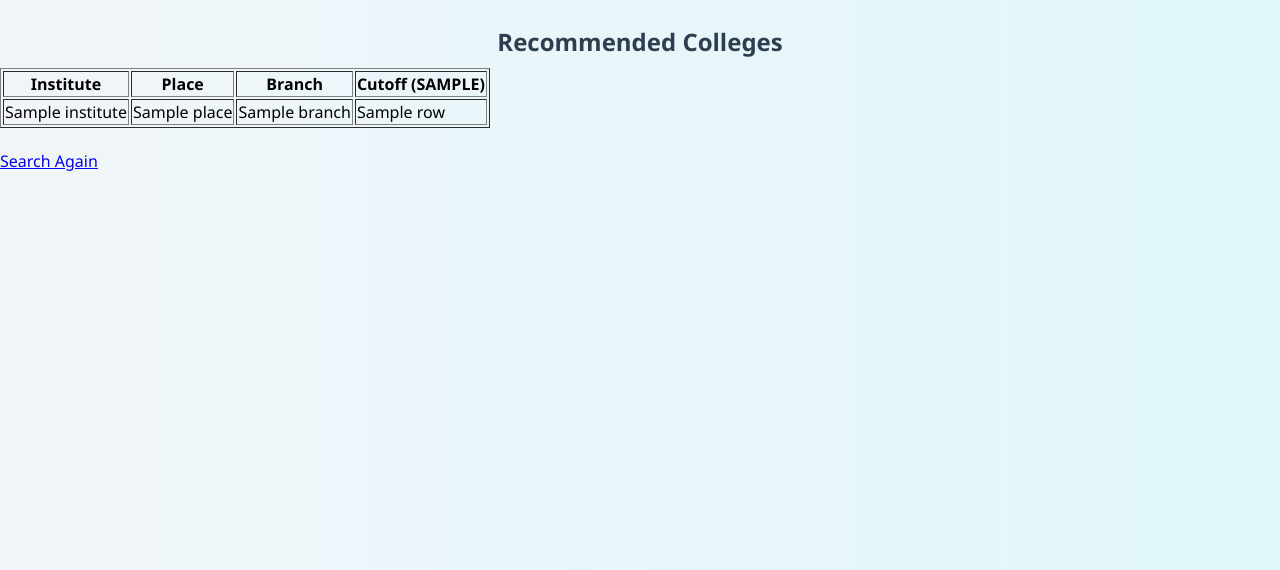
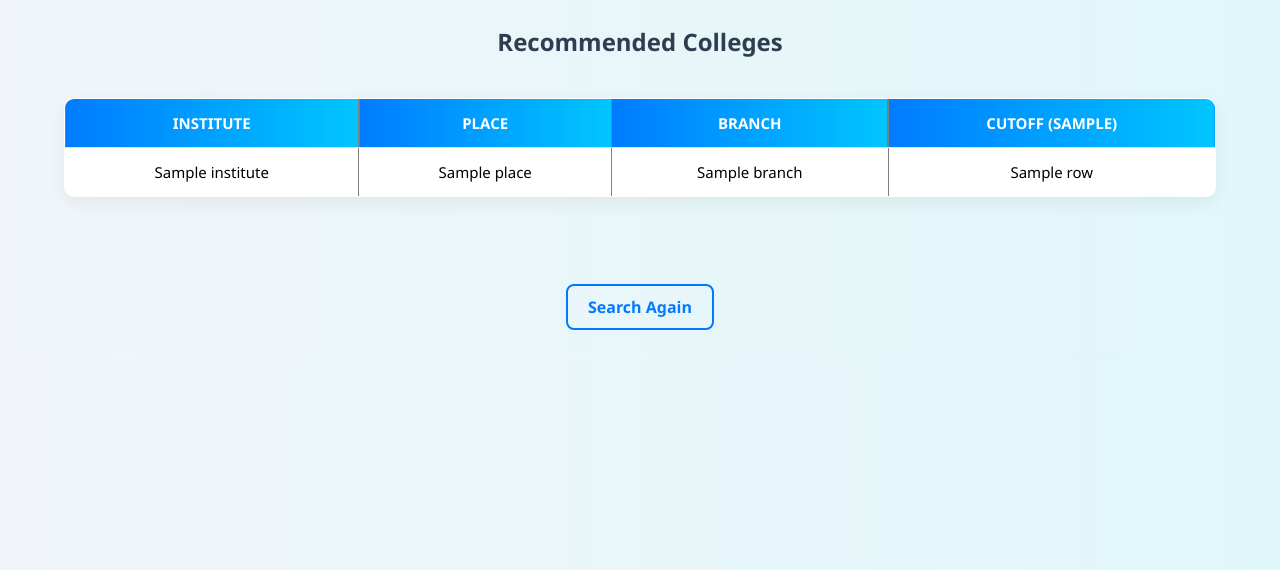
Before and after one commit to tharun-nmst14/college-predictor, a Flask app: template templates/result.html in a window 1280 px wide. Shown: the top 570 px of the page. Run offline with Flask 3, Linux system fonts and the light colour scheme; the template is opened without the code that fills it: most values are stand-ins (such as "Sample title", 1, 10 or a date in 2020).

Commit message:
Update style.css

```diff
--- a/static/style.css
+++ b/static/style.css
@@ -115,3 +115,78 @@ input[type="checkbox"] {
     color: #444;
     font-size: 14px;
 }
+
+/* Result Page Table */
+table {
+    border-collapse: collapse;
+    width: 90%;
+    margin: 40px auto;
+    background-color: #ffffff;
+    border-radius: 10px;
+    overflow: hidden;
+    box-shadow: 0 6px 18px rgba(0, 0, 0, 0.06);
+    font-size: 15px;
+}
+
+th, td {
+    padding: 14px 16px;
+    text-align: center;
+    border-bottom: 1px solid #e0e0e0;
+}
+
+th {
+    background: linear-gradient(to right, #007bff, #00c6ff);
+    color: white;
+    text-transform: uppercase;
+    font-weight: bold;
+}
+
+tr:hover {
+    background-color: #f9f9f9;
+}
+
+/* Error Message */
+p {
+    color: red;
+    text-align: center;
+    font-weight: bold;
+    background-color: #ffe5e5;
+    padding: 10px;
+    margin: 20px auto;
+    width: fit-content;
+    border-radius: 8px;
+}
+
+/* "Search Again" Link */
+a {
+    display: block;
+    text-align: center;
+    font-weight: 600;
+    font-size: 16px;
+    text-decoration: none;
+    color: #007bff;
+    margin: 25px auto;
+    width: fit-content;
+    border: 2px solid #007bff;
+    padding: 10px 20px;
+    border-radius: 8px;
+    transition: all 0.3s ease;
+}
+
+a:hover {
+    background-color: #007bff;
+    color: white;
+}
+
+/* Footer (shared across pages) */
+.footer {
+    text-align: center;
+    padding: 15px;
+    background-color: #f3f3f3;
+    margin-top: 40px;
+    color: #444;
+    font-size: 14px;
+}
+#copy{
+    color:black
+}
```
